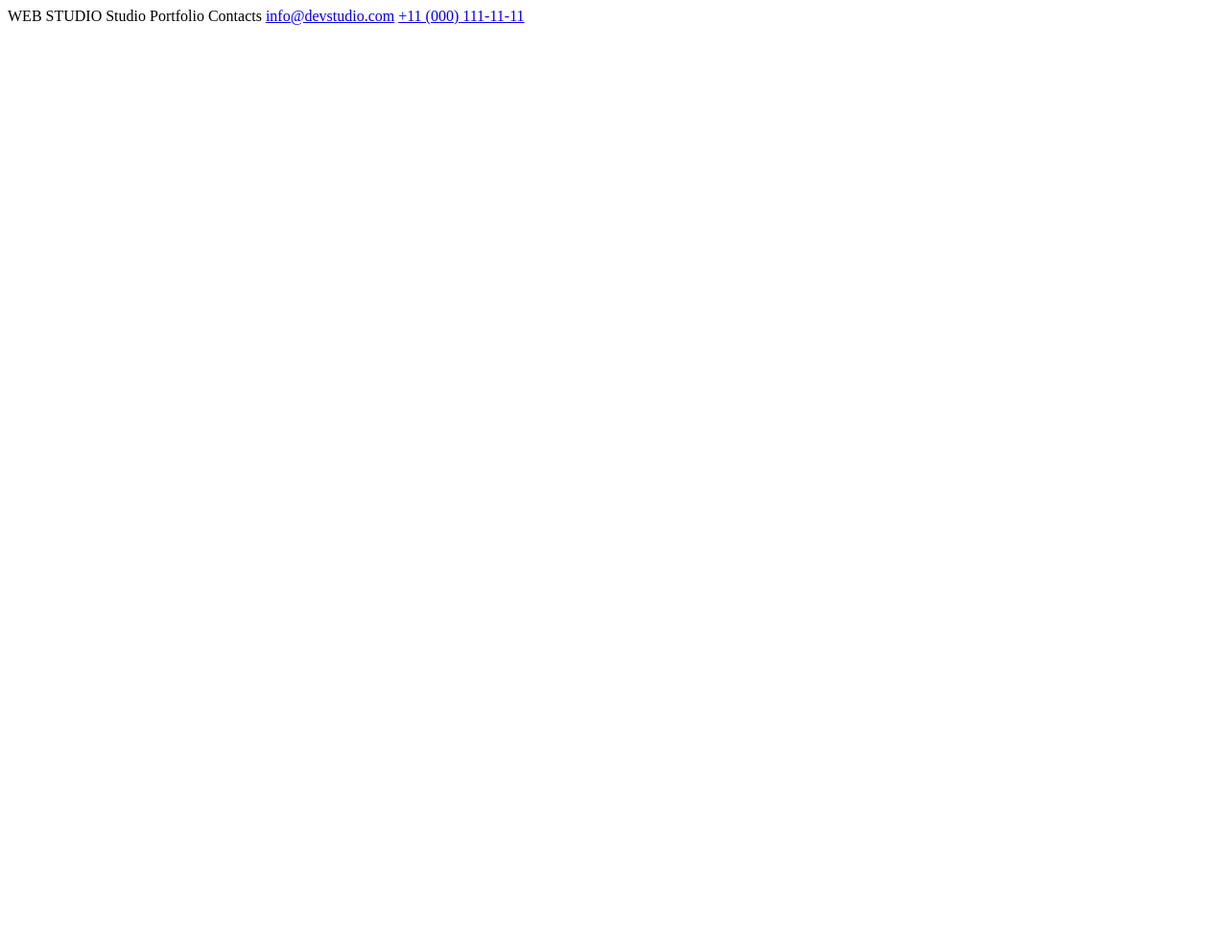
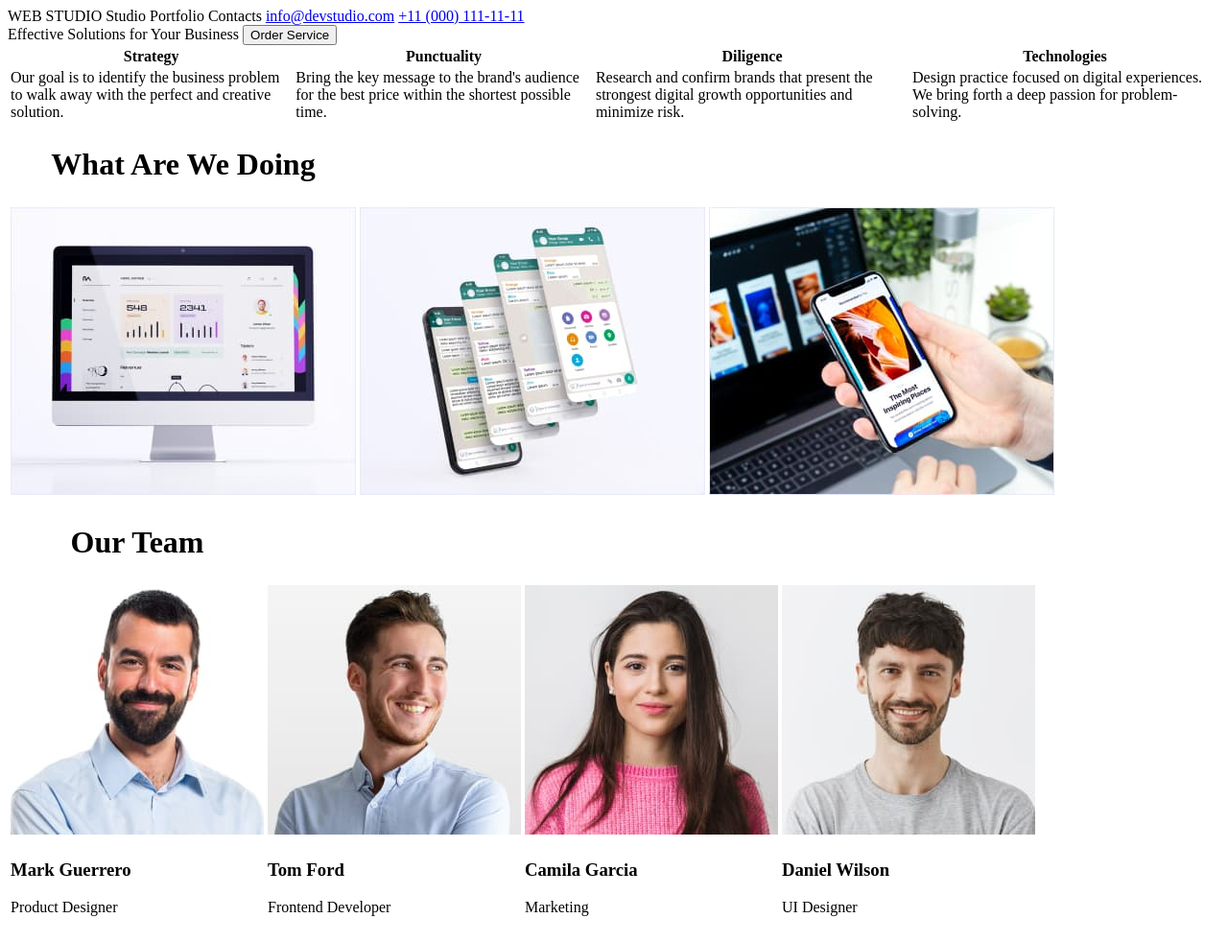
Before and after one commit to nina-zabolotna/goit-markup-hw-01, a plain HTML site: page index.html in a window 1280 px wide. Shown: the whole page at 96% size. Before the commit the page ends 800 px from the top, so only its background shows below. Drawn offline with Linux system fonts and the light colour scheme.

Commit message:
"Main" section fullfilled

```diff
--- a/index.html
+++ b/index.html
@@ -20,8 +20,86 @@
         <span><a href=”tel:+110001111111”>+11 (000) 111-11-11</a></span>
     </header>
 
-    <main></main>
+    <main>
+        <!-- "effective solutions" section -->
+        <div>
+            <span>Effective Solutions for Your Business</span>
+            <button>Order Service</button>
+        </div>
+        <!-- "principles" section -->
+        <div>
+            <table>
+                <thead>
+                    <tr>
+                        <th>Strategy</th>
+                        <th>Punctuality</th>
+                        <th>Diligence</th>
+                        <th>Technologies</th>
+                    </tr>
+                </thead>
+                <tbody>
+                    <tr>
+                        <td>Our goal is to identify the business problem to walk away with the perfect and creative solution.</td>
+                        <td>Bring the key message to the brand's audience for the best price within the shortest possible time.</td>
+                        <td>Research and confirm brands that present the strongest digital growth opportunities and minimize risk.</td>
+                        <td>Design practice focused on digital experiences. We bring forth a deep passion for problem-solving.</td>
+                    </tr>
+                </tbody>
+            </table>
+        </div>
+        <!-- "what are we doing" section  -->
+        <div>
+            <table>
+                <thead>
+                    <th><h1>What Are We Doing</h1></th>
+                </thead>
+                <tbody>
+                    <tr>
+                        <td><img src="images/what_are_we_doing/img_.jpg" alt="img1"></td>
+                        <td><img src="images/what_are_we_doing/img-1_.jpg" alt="img2"></td>
+                        <td><img src="images/what_are_we_doing/img-2_.jpg" alt="img3"></td>
+                    </tr>
+                </tbody>
+            </table>
+        </div>
+        <!-- "our team" section -->
+        <div>
+            <table>
+                <thead>
+                    <th><h1>Our Team</h1></th>
+                </thead>
+                <tbody>
+                    <tr>
+                        <td><img src="images/team/img-0.jpg" alt="Mark Guerrero"></td>
+                        <td><img src="images/team/img-1.jpg" alt="Tom Ford"></td>
+                        <td><img src="images/team/img-2.jpg" alt="Camila Garcia"></td>
+                        <td><img src="images/team/img-3.jpg" alt="Daniel Wilson"></td>
+                    </tr>
+                    <tr>
+                        <td>
+                            <p><h3>Mark Guerrero</h3></p>
+                            <p>Product Designer</p>
+                        </td>
+                        <td>
+                            <p><h3>Tom Ford</h3></p>
+                            <p>Frontend Developer</p>
+                        </td>
+                        <td>
+                            <p><h3>Camila Garcia</h3></p>
+                            <p>Marketing</p>
+                        </td>
+                        <td>
+                            <p><h3>Daniel Wilson</h3></p>
+                            <p>UI Designer</p>
+                        </td>
+                    </tr>
+                </tbody>
+            </table>
+        </div>
+    </main>
 
-    <footer></footer>
+    <footer>
+
+    </footer>
 </body>
 </html>
```
Also changed, not shown: images/team/img-0.jpg (added), images/team/img-1.jpg (added), images/team/img-2.jpg (added), images/team/img-3.jpg (added), images/what_are_we_doing/img-1_.jpg (added), images/what_are_we_doing/img-2_.jpg (added), images/what_are_we_doing/img_.jpg (added).
